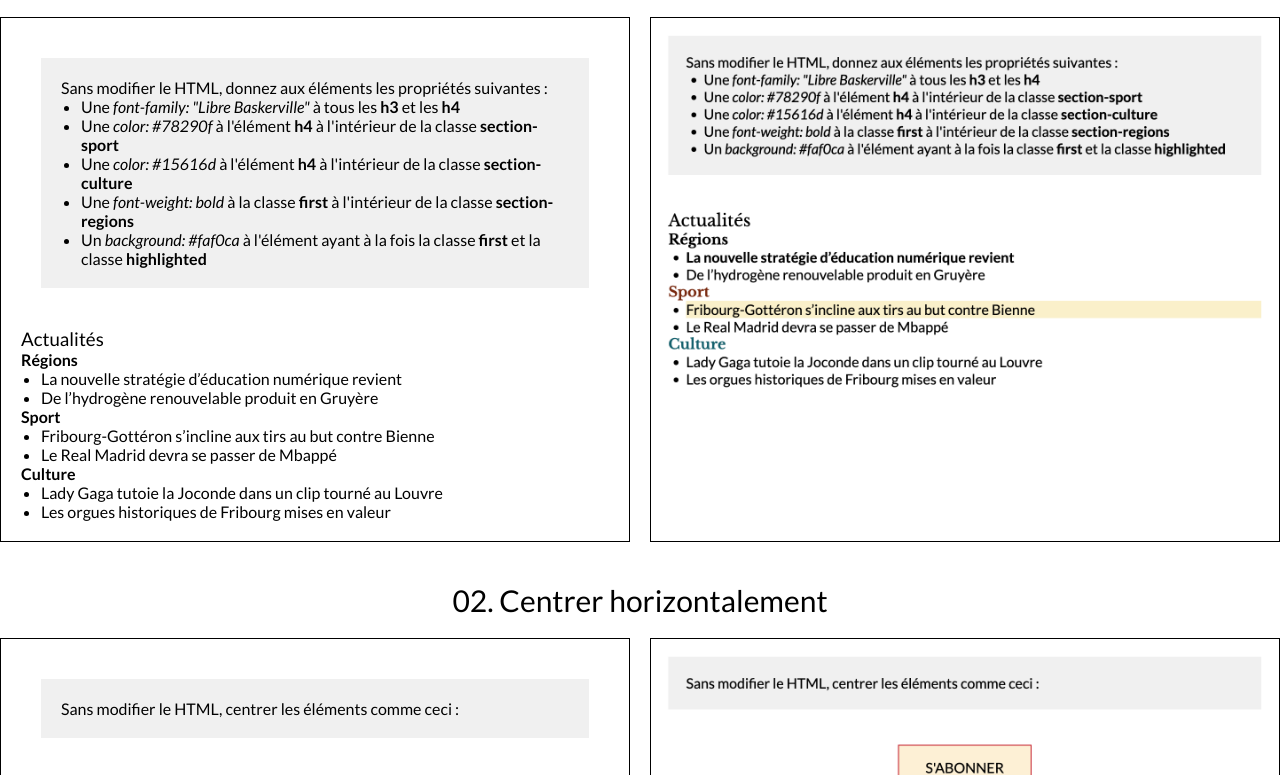
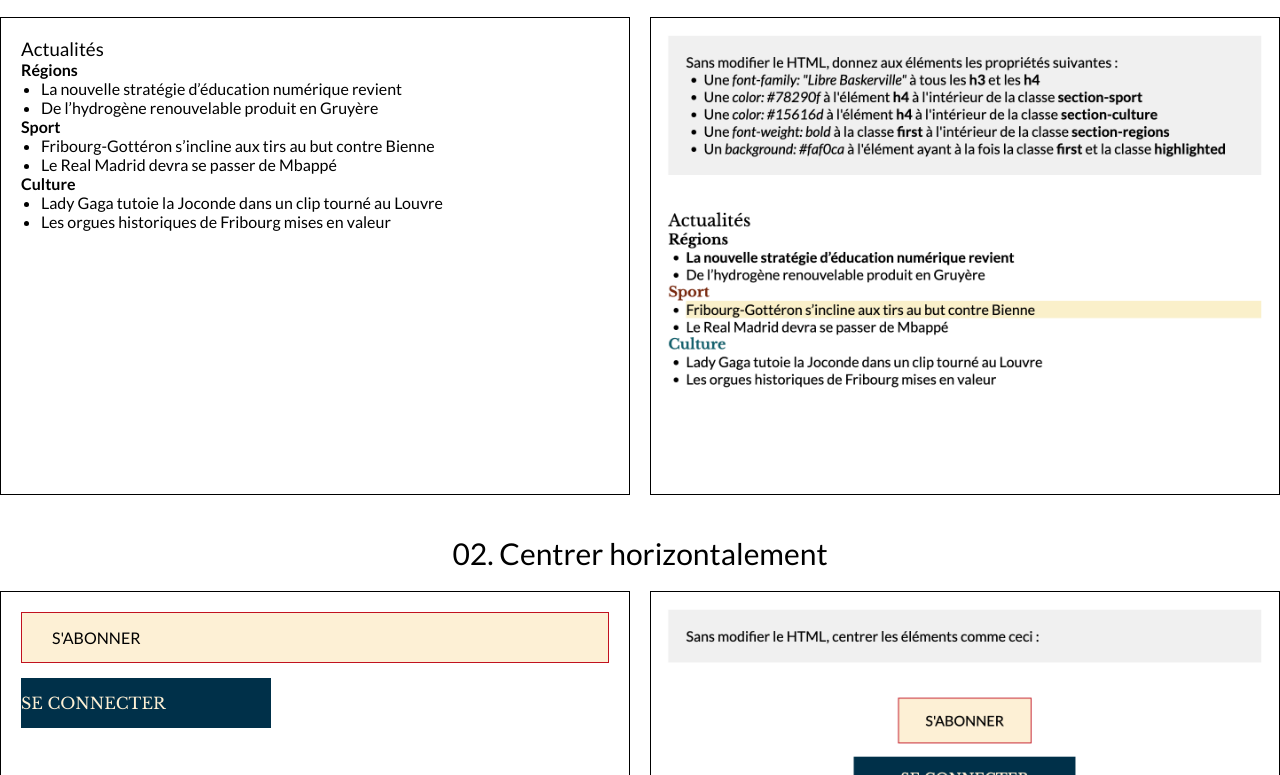
Before and after one commit to eikon-frontend/imd21-examen-1b, a website built with Parcel: page src/index.html in a window 1280 px wide. Shown: the part 167-942 px from the top of the page. Built offline with nearby package versions, Linux system fonts and the light colour scheme.

Commit message:
Remove instructions

```diff
--- a/src/index.html
+++ b/src/index.html
@@ -18,34 +18,6 @@
       <h2 class="exercise-title">01. Sélecteurs CSS</h2>
       <div class="exercise-row">
         <div class="exercise-content">
-          <div class="exercise-instructions">
-            Sans modifier le HTML, donnez aux éléments les propriétés suivantes
-            :
-            <ul>
-              <li>
-                Une <i>font-family: "Libre Baskerville"</i> à tous les
-                <strong>h3</strong> et les <strong>h4</strong>
-              </li>
-              <li>
-                Une <i>color: #78290f</i> à l'élément <strong>h4</strong> à
-                l'intérieur de la classe <strong>section-sport</strong>
-              </li>
-              <li>
-                Une <i>color: #15616d</i> à l'élément <strong>h4</strong> à
-                l'intérieur de la classe <strong>section-culture</strong>
-              </li>
-              <li>
-                Une <i>font-weight: bold</i> à la classe
-                <strong>first</strong> à l'intérieur de la classe
-                <strong>section-regions</strong>
-              </li>
-              <li>
-                Un <i>background: #faf0ca</i> à l'élément ayant à la fois la
-                classe <strong>first</strong> et la classe
-                <strong>highlighted</strong>
-              </li>
-            </ul>
-          </div>
           <div class="selectors">
             <h3>Actualités</h3>
             <div class="section-regions">
@@ -86,9 +58,6 @@
       <h2 class="exercise-title">02. Centrer horizontalement</h2>
       <div class="exercise-row">
         <div class="exercise-content">
-          <div class="exercise-instructions">
-            Sans modifier le HTML, centrer les éléments comme ceci :
-          </div>
           <div class="calltoaction-container">
             <div class="calltoaction">S'abonner</div>
           </div>
@@ -101,9 +70,6 @@
       <h2 class="exercise-title">03. Centrer verticalement</h2>
       <div class="exercise-row">
         <div class="exercise-content">
-          <div class="exercise-instructions">
-            Sans modifier le HTML, centrer les éléments comme ceci :
-          </div>
           <div class="card">À propos</div>
           <div class="card">Installer notre application web</div>
           <div class="button">Besoin d'aide</div>
```
